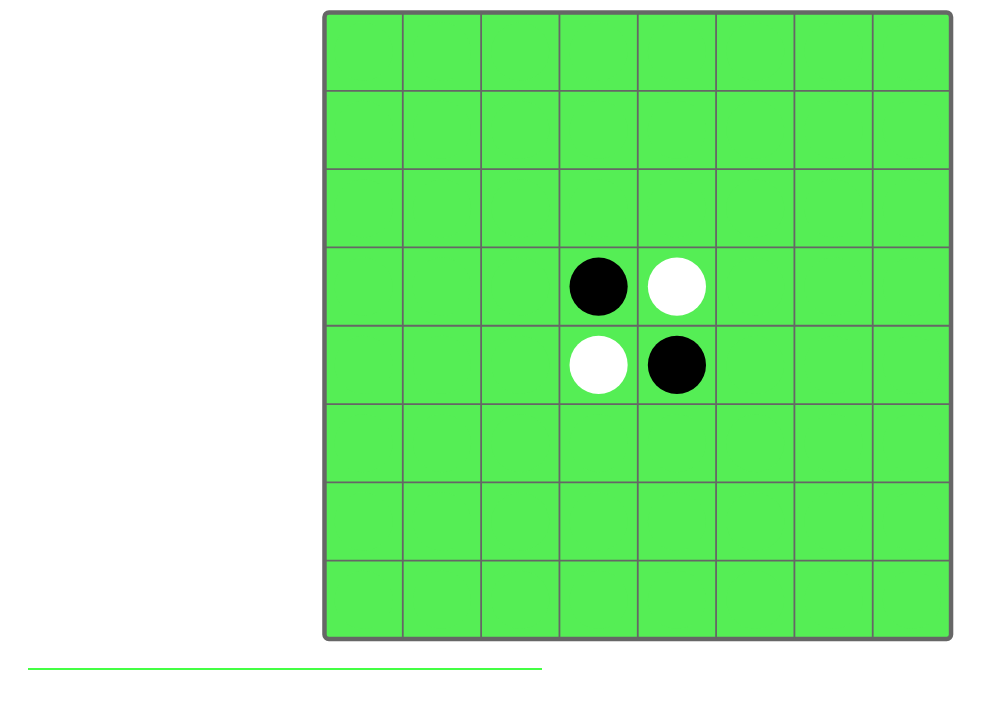
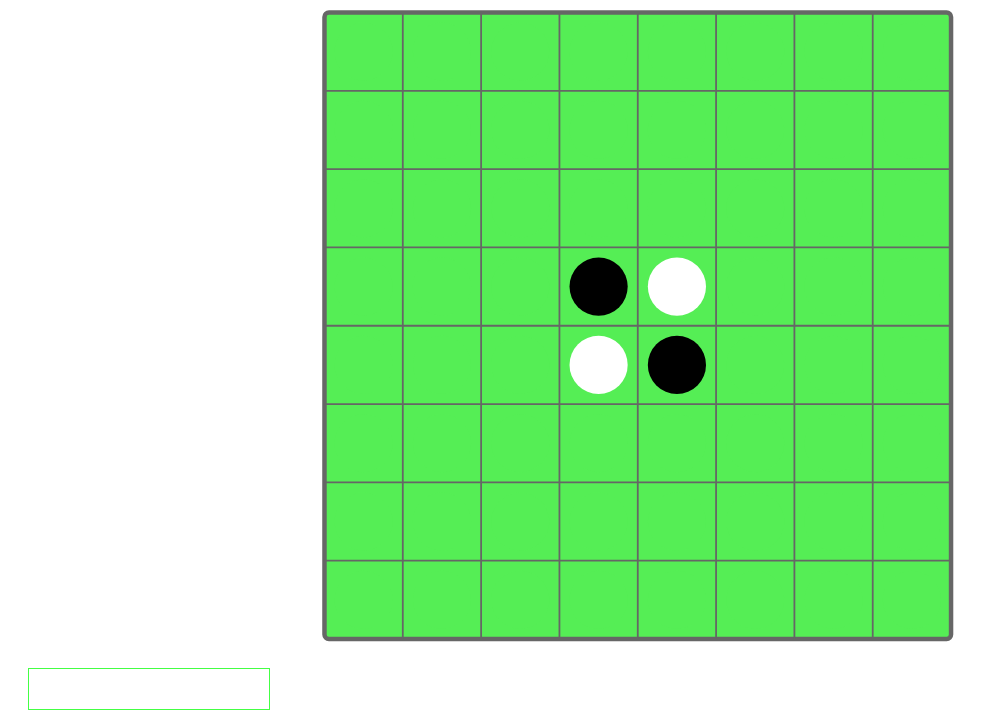
Before and after one commit to kita21166/Mini-othello, a plain HTML site: page index.html in a window 1280 px wide. Shown: the whole page, without its empty margins (0-989 px from the left). Drawn offline with Linux system fonts and the light colour scheme.

Commit message:
Update FinalOthello.css

```diff
--- a/FinalOthello.css
+++ b/FinalOthello.css
@@ -7,8 +7,11 @@
     transition: all 500ms linear 0s;
 }
 #LogArea{
-    width: 40vw;
+    width: 200px;
+    font-size: 22px;
+    font-family: serif;
     color: #484;
     border: 1px solid #4f4;
+    padding: 20px;
     margin: 20px;
 }
```
